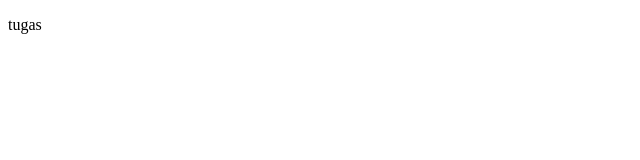
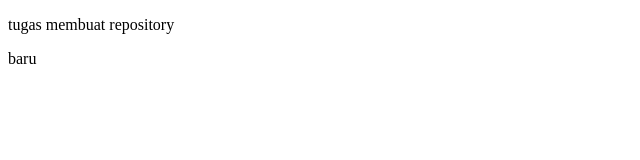
Before and after one commit to firmansyahci/tugas-membuat-repository, a plain HTML site: page index.html in a window 1280 px wide. Shown: the whole page, without its empty margins (0-640 px from the left). Drawn offline with Linux system fonts and the light colour scheme.

Commit message:
tambah p baru

```diff
--- a/index.html
+++ b/index.html
@@ -7,6 +7,7 @@
     <title>Document</title>
 </head>
 <body>
-    <p>tugas</p>
+    <p>tugas membuat repository</p>
+    <p>baru</p>
 </body>
 </html>
```
